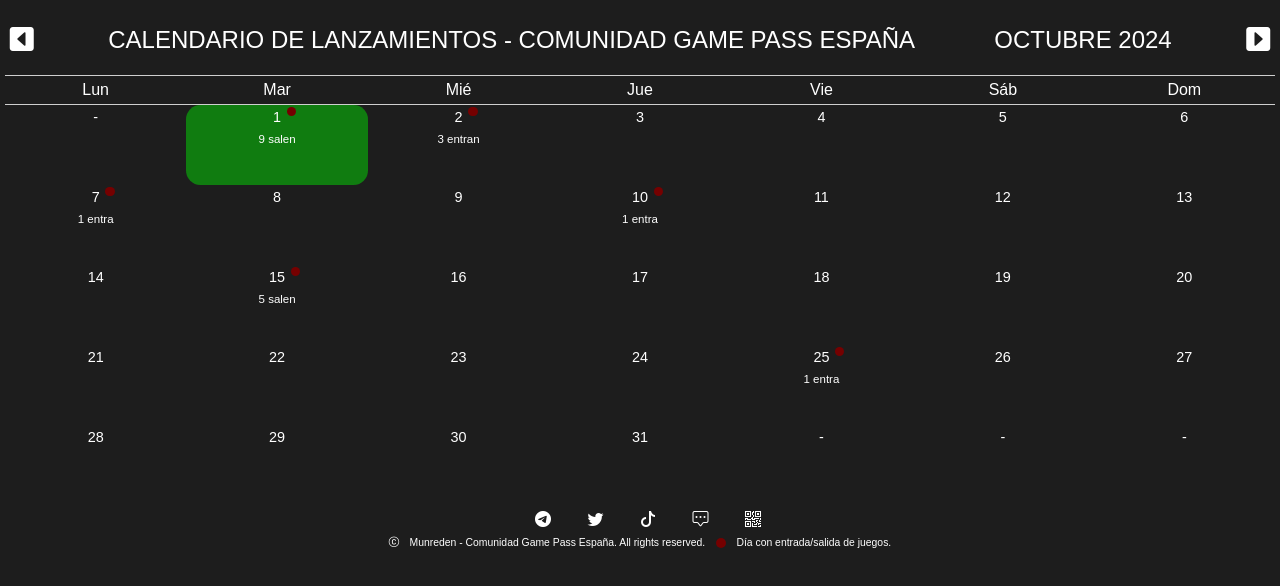
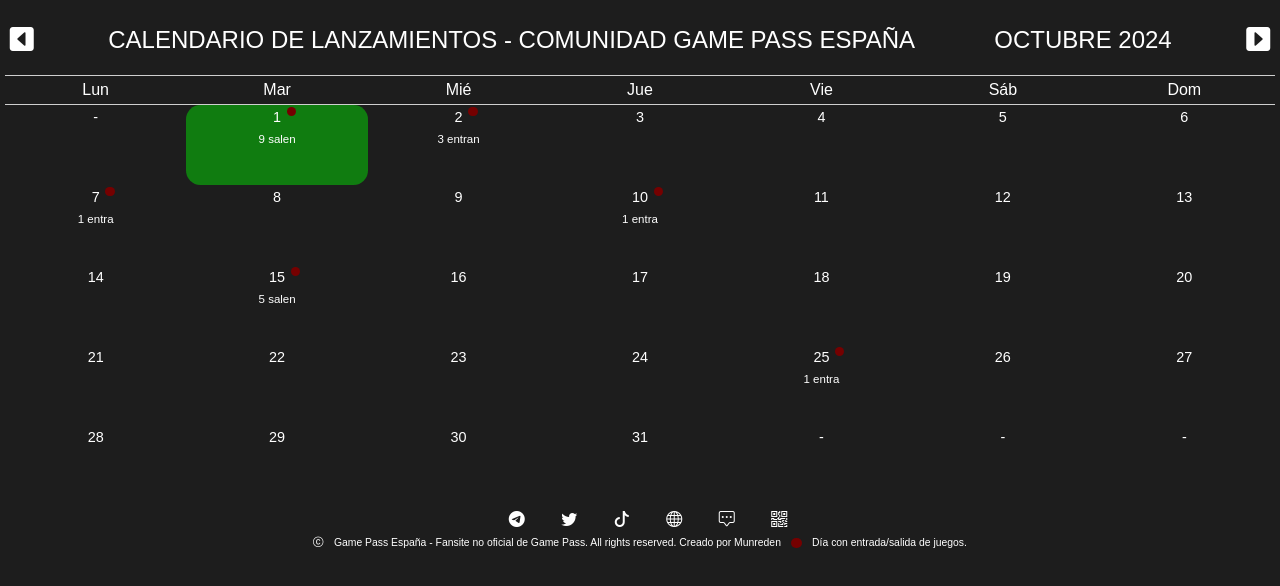
Before and after one commit to munreden/comunidadGamePassES, a plain HTML site: page releasesCalendar/index.html in a window 1280 px wide. Drawn offline with nearby package versions, Linux system fonts and the light colour scheme; a web font is replaced by a local one.

Commit message:
Modified index.html
Added web icon to social media icons

```diff
--- a/releasesCalendar/index.html
+++ b/releasesCalendar/index.html
@@ -36,6 +36,9 @@
         <a href="https://www.tiktok.com/@gamepassap" target="_blank">
           <i class="bi bi-tiktok"></i>
         </a>
+        <a href="https://gamepass.es/" target="_blank">
+          <i class="bi bi-globe"></i>
+        </a>
         <a href="https://t.me/+qyc637spPWIwYjc0" target="_blank">
           <i class="bi bi-chat-square-dots"></i>
         </a>
@@ -44,7 +47,7 @@
         </a>
       </div>
       <div class="footer">
-        <i class="bi bi-c-circle"></i>Munreden - Comunidad Game Pass España. All rights reserved. <span class="new-games-badge-footer"></span> Día con entrada/salida de juegos.
+        <i class="bi bi-c-circle"></i>Game Pass España - Fansite no oficial de Game Pass. All rights reserved. Creado por Munreden<span class="new-games-badge-footer"></span> Día con entrada/salida de juegos.
       </div>
     </div>
     <!-- Modal -->
```
